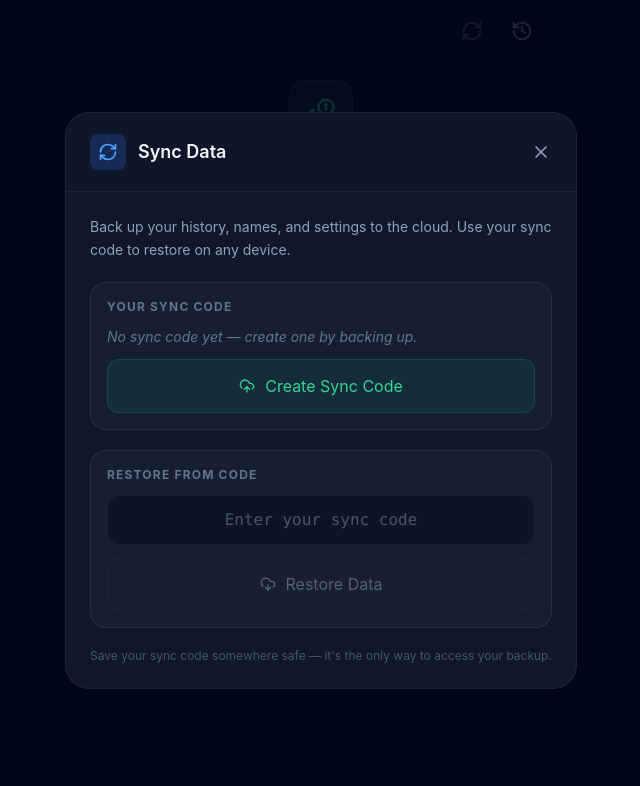
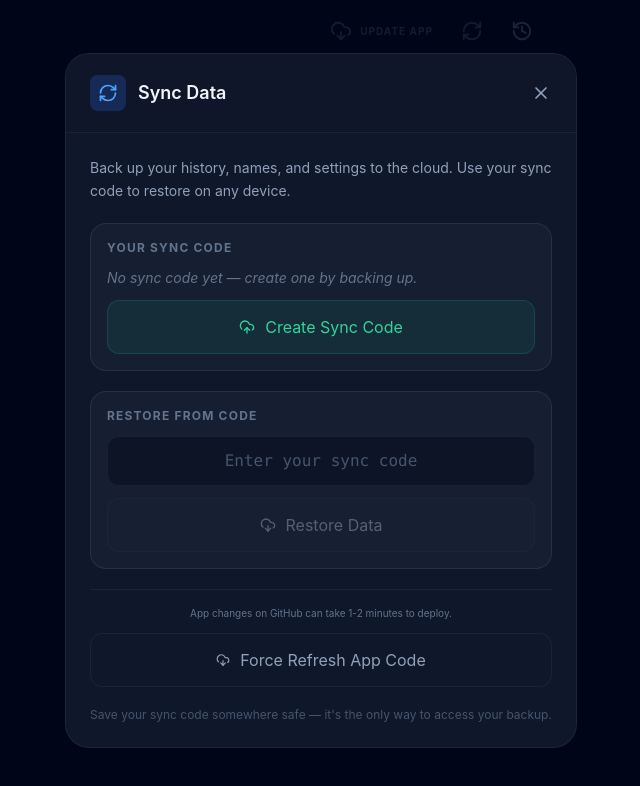
Before and after one commit to notnishantgoel/poker-ledger, a React (Vite) app: page / in a window 1280 px wide. Both pictures are taken after a click on the button 791 px from the left and 31 px from the top of the page. Shown: the top 786 px of the page, without its empty margins (319-959 px from the left). Built offline with nearby package versions, Linux system fonts and the light colour scheme.

Commit message:
Add Update App button for force-refreshing GitHub changes

```diff
--- a/src/App.jsx
+++ b/src/App.jsx
@@ -477,6 +477,12 @@ function SyncModal({ open, onClose, profileId, onBackup, onRestore }) {
           </Btn>
         </div>
 
+        <div className="pt-4 border-t border-white/5">
+          <p className="text-center text-[10px] text-slate-500 mb-3">App changes on GitHub can take 1-2 minutes to deploy.</p>
+          <Btn onClick={() => { haptic(); window.location.reload(); }} variant="ghost" full className="text-xs py-2 border border-white/5 hover:border-emerald-500/20">
+            <CloudDownload size={14}/> Force Refresh App Code
+          </Btn>
+        </div>
         <p className="text-center text-xs text-slate-600">Save your sync code somewhere safe — it's the only way to access your backup.</p>
       </div>
     </Modal>
@@ -499,6 +505,10 @@ function SessionScreen({ onContinue, runningSessions = {}, onResume, onHistory,
   return (
     <div className={`${exiting ? 'animate-fade-out' : 'animate-fade-in'} relative w-full max-w-md mx-auto px-4 py-12 sm:py-20 flex flex-col`}>
       <div className="absolute top-2 right-0 flex items-center gap-1">
+        <button onClick={() => { haptic(); window.location.reload(); }} className="p-3 rounded-xl text-slate-500 hover:text-emerald-400 hover:bg-emerald-500/10 transition-all group flex items-center gap-2">
+          <CloudDownload size={22} className="group-active:rotate-180 transition-transform duration-500"/>
+          <span className="text-[10px] font-bold uppercase tracking-widest hidden sm:inline">Update App</span>
+        </button>
         {onSync && (
           <button onClick={()=>{haptic(); onSync();}} className="p-3 rounded-xl text-slate-500 hover:text-blue-400 hover:bg-blue-500/10 transition-all">
             <RefreshCw size={22}/>
```
